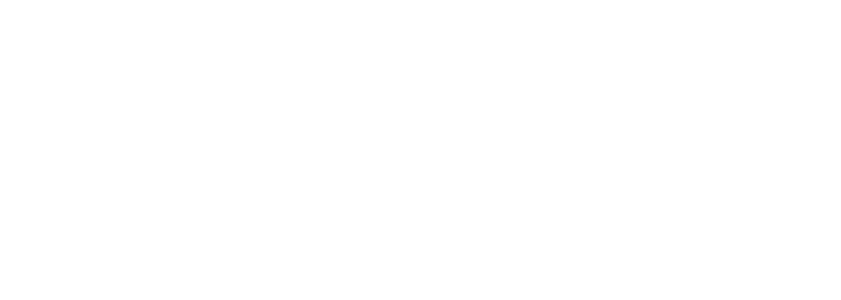
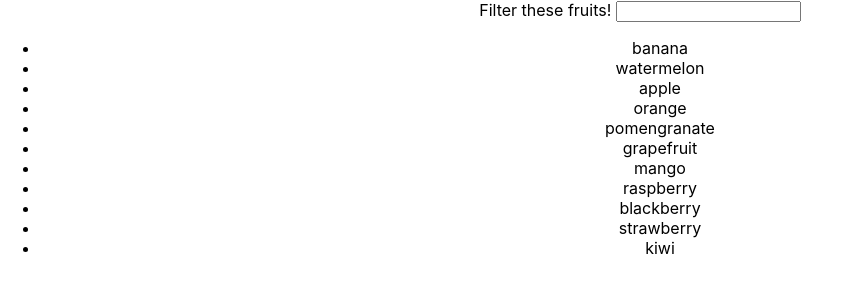
Before and after one commit to andrewemcmanus/fruit-filter, a React (Create React App) app: page / in a window 1280 px wide. Shown: the top 300 px of the page, without its empty margins (0-841 px from the left). Built offline with nearby package versions, Linux system fonts and the light colour scheme.

Commit message:
last commit

```diff
--- a/src/App.js
+++ b/src/App.js
@@ -1,12 +1,15 @@
-import logo from './logo.svg';
+// import logo from './logo.svg';
 import './App.css';
-
+// Components
+import FruitContainer from './components/FruitContainer';
+// fruits is undefined unless we pass it down:
 function App() {
+  const fruits = ['banana', 'watermelon', 'apple', 'orange', 'pomengranate', 'grapefruit', 'mango', 'raspberry', 'blackberry', 'strawberry', 'kiwi'];
   return (
     <div className="App">
-
+      <FruitContainer fruits={fruits}/>
     </div>
   );
 }
-
+// you can use console.log to compare state v. props and how state changes!
 export default App;
--- a/src/components/List.js
+++ b/src/components/List.js
@@ -9,7 +9,7 @@
   }
   render() {
     const fruitItems = this.props.fruits.map((eachFruit, idx) => {
-      return <li>{eachFruit}</li>
+      return <li key={idx}>{eachFruit}</li>
     });
     return (
       <div>
```
Also changed, not shown: src/components/FruitContainer.js (+3 -5 lines), 1 other file (tests, documents, lock files or other folders).
